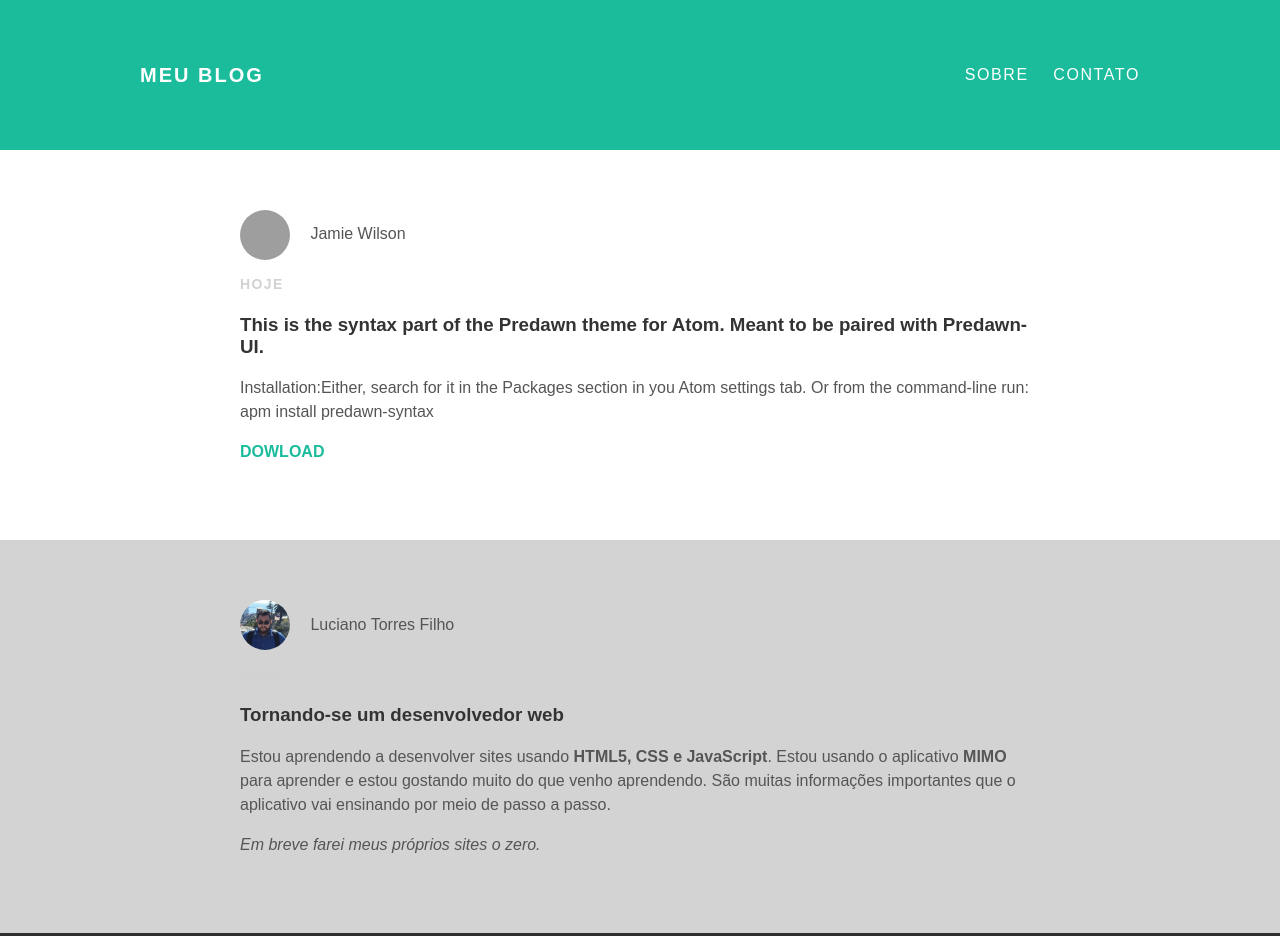
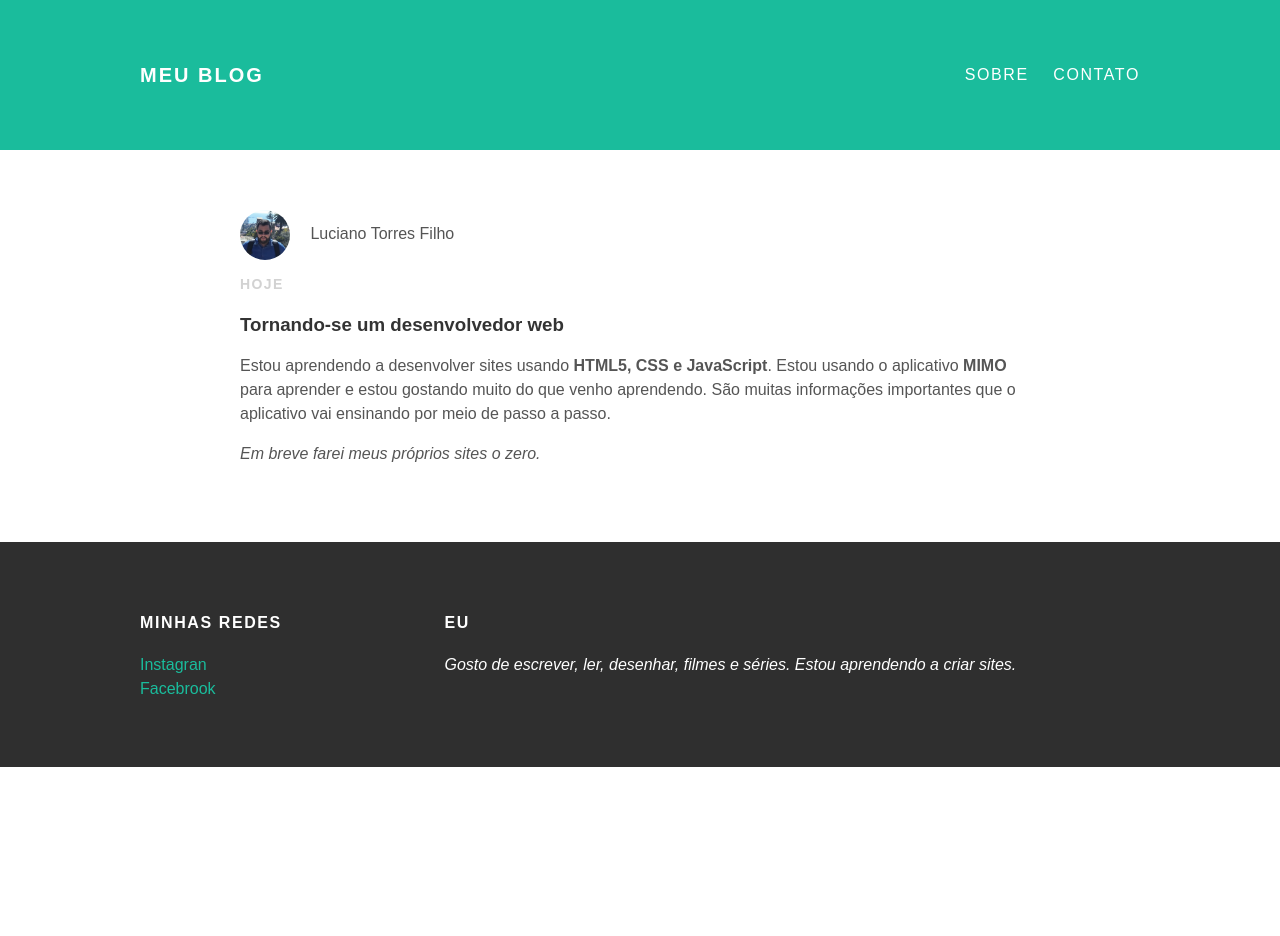
Before and after one commit to lucianotorresfilho/lucianotorresfilho.github.io, a plain HTML site: page index.html in a window 1280 px wide. Shown: the top 936 px of the page. After the commit the page ends 800 px from the top, so only its background shows below. Drawn offline with Linux system fonts and the light colour scheme; grey boxes are pictures that could not be loaded; a web font is replaced by a local one.

Commit message:
Update index.html

```diff
--- a/index.html
+++ b/index.html
@@ -20,18 +20,6 @@
 
      <!--AQUI COMEÇA A PARTE DO CORPO DA PÁGINA-->
     <div id="content">
-      <div class="post-container">
-        <div class="post">
-          <div class="post-author">
-            <img  width="100"; heigth="100"; src="https://avatars2.githubusercontent.com/u/3308673?v=4" alt="">
-            <span>Jamie Wilson</span>
-          </div>
-          <p class="post-date">Hoje</p>
-          <h3 class="post-title">This is the syntax part of the Predawn theme for Atom. Meant to be paired with Predawn-UI.</h3>
-          <div class="post-content">
-          <p>Installation:Either, search for it in the Packages section in you Atom settings tab. Or from the command-line run:<br>apm install predawn-syntax</p>
-          <p><a href="https://atom.io/themes/predawn-syntax"><strong>DOWLOAD</strong></a></p>
-          </div>
         </div>
         <div class="post-container">
           <div class="post">
```
